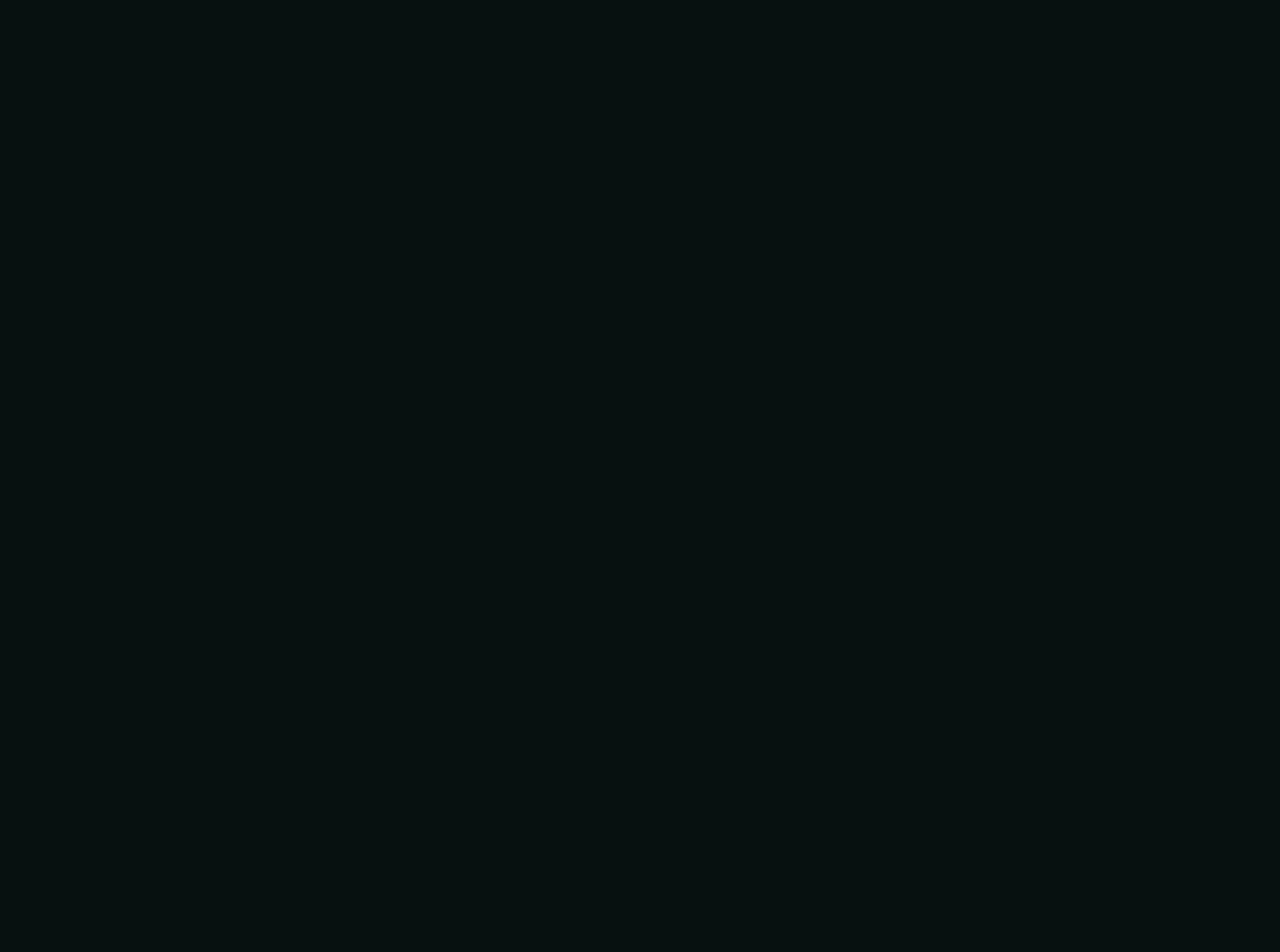
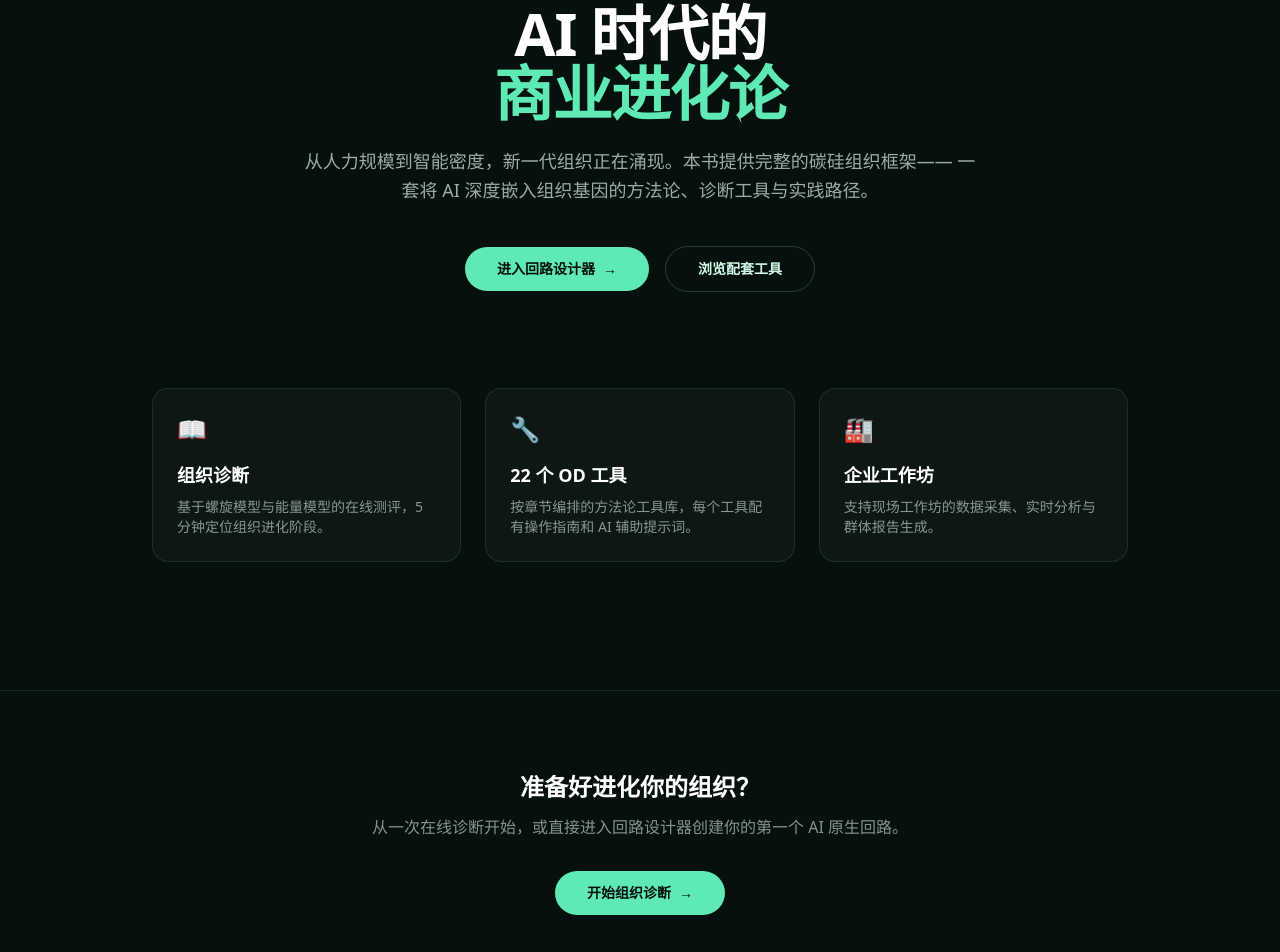
Before and after one commit to seriousplay/carbon-silicon-org, a Next.js app in the folder apps/book/: page / in a window 1280 px wide. Before the commit this address had no page. Shown: the part 169-1121 px from the top of the page. Before the commit the page ends 800 px from the top, so only its background shows below. Built offline with nearby package versions, Linux system fonts and the light colour scheme.

Commit message:
fix(book): replace redirect homepage with proper landing page
- Remove hardcoded redirect to /loop-designer/studio
- Add book landing page with intro, features, and CTAs
- Links to loop-designer, diagnostic tools, and workshop entry
- Deployed and verified at csi-org.com/book

```diff
--- a/apps/book/src/app/page.tsx
+++ b/apps/book/src/app/page.tsx
@@ -1,11 +1,91 @@
 import type { Metadata } from "next";
-import { redirect } from "next/navigation";
+import Link from "next/link";
 
 export const metadata: Metadata = {
-  title: "碳硅组织进化工作室",
-  description: "AI时代领导者的组织设计工具集。",
+  title: "碳硅组织 | AI时代的商业进化论",
+  description: "《碳硅组织》书籍官方网站 — 探索AI时代的组织进化框架、诊断工具与工作坊。",
 };
 
-export default function StudioHomePage() {
-  redirect("/loop-designer/studio");
+export default function BookHomePage() {
+  return (
+    <main className="min-h-screen bg-[#06110f] text-white">
+      {/* Hero */}
+      <section className="mx-auto max-w-4xl px-6 pb-24 pt-32 text-center">
+        <p className="text-sm font-medium tracking-widest text-emerald-300/70">
+          碳硅组织 · CARBON-SILICON ORGANIZATION
+        </p>
+        <h1 className="mt-6 text-5xl font-black tracking-tight sm:text-6xl">
+          AI 时代的
+          <br />
+          <span className="text-emerald-300">商业进化论</span>
+        </h1>
+        <p className="mx-auto mt-6 max-w-2xl text-lg leading-relaxed text-emerald-50/65">
+          从人力规模到智能密度，新一代组织正在涌现。本书提供完整的碳硅组织框架——
+          一套将 AI 深度嵌入组织基因的方法论、诊断工具与实践路径。
+        </p>
+
+        <div className="mt-10 flex flex-wrap items-center justify-center gap-4">
+          <Link
+            href="/loop-designer/studio"
+            className="inline-flex items-center gap-2 rounded-full bg-emerald-300 px-8 py-3 text-sm font-black text-[#06110f] transition hover:bg-emerald-200"
+          >
+            进入回路设计器
+            <span aria-hidden="true">→</span>
+          </Link>
+          <Link
+            href="/book/tools"
+            className="inline-flex items-center gap-2 rounded-full border border-emerald-200/20 px-8 py-3 text-sm font-bold text-emerald-100 transition hover:border-emerald-200/40 hover:bg-white/5"
+          >
+            浏览配套工具
+          </Link>
+        </div>
+      </section>
+
+      {/* Features */}
+      <section className="mx-auto max-w-5xl px-6 pb-32">
+        <div className="grid gap-6 sm:grid-cols-3">
+          <div className="rounded-2xl border border-emerald-200/10 bg-white/[0.03] p-6">
+            <div className="text-2xl">📖</div>
+            <h3 className="mt-4 text-lg font-bold">组织诊断</h3>
+            <p className="mt-2 text-sm text-emerald-50/55">
+              基于螺旋模型与能量模型的在线测评，5 分钟定位组织进化阶段。
+            </p>
+          </div>
+          <div className="rounded-2xl border border-emerald-200/10 bg-white/[0.03] p-6">
+            <div className="text-2xl">🔧</div>
+            <h3 className="mt-4 text-lg font-bold">22 个 OD 工具</h3>
+            <p className="mt-2 text-sm text-emerald-50/55">
+              按章节编排的方法论工具库，每个工具配有操作指南和 AI 辅助提示词。
+            </p>
+          </div>
+          <div className="rounded-2xl border border-emerald-200/10 bg-white/[0.03] p-6">
+            <div className="text-2xl">🏭</div>
+            <h3 className="mt-4 text-lg font-bold">企业工作坊</h3>
+            <p className="mt-2 text-sm text-emerald-50/55">
+              支持现场工作坊的数据采集、实时分析与群体报告生成。
+            </p>
+          </div>
+        </div>
+      </section>
+
+      {/* CTA */}
+      <section className="border-t border-emerald-200/10">
+        <div className="mx-auto max-w-3xl px-6 py-20 text-center">
+          <h2 className="text-2xl font-black">准备好进化你的组织？</h2>
+          <p className="mt-3 text-emerald-50/55">
+            从一次在线诊断开始，或直接进入回路设计器创建你的第一个 AI 原生回路。
+          </p>
+          <div className="mt-8 flex flex-wrap items-center justify-center gap-4">
+            <Link
+              href="/book/e/20260517-hr-od-workshop/start"
+              className="inline-flex items-center gap-2 rounded-full bg-emerald-300 px-8 py-3 text-sm font-black text-[#06110f] transition hover:bg-emerald-200"
+            >
+              开始组织诊断
+              <span aria-hidden="true">→</span>
+            </Link>
+          </div>
+        </div>
+      </section>
+    </main>
+  );
 }
```
